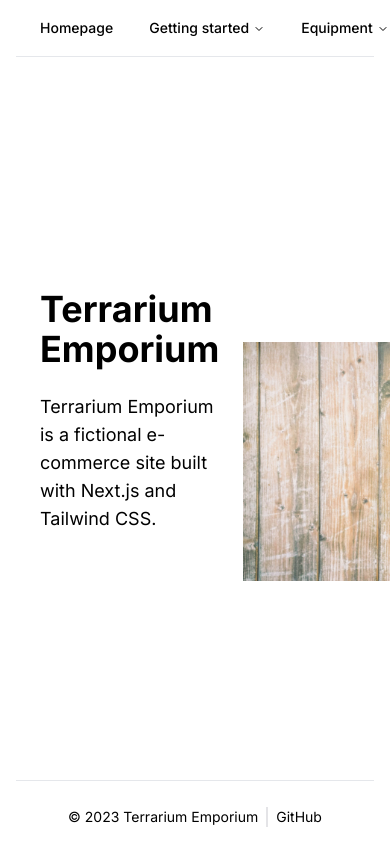
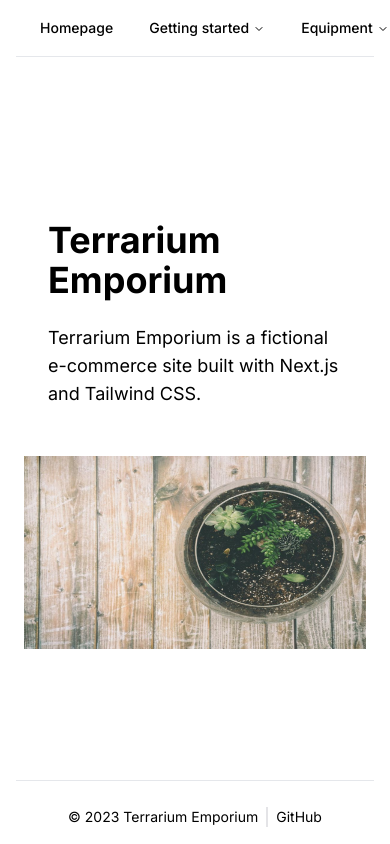
Before and after one commit to orenfackrell/nextjs-ecommerce, a Next.js app: page / in a window 390 px wide. Shown: the top 844 px of the page. Built offline with nearby package versions, Linux system fonts and the light colour scheme; a web font is replaced by a local one.

Commit message:
make hero responsive for smaller screens

```diff
--- a/app/components/hero.tsx
+++ b/app/components/hero.tsx
@@ -4,7 +4,7 @@
 
 export function Hero() {
   return (
-    <section className="flex items-center justify-between w-full">
+    <section className="flex-col flex items-center justify-between w-full my-4 md:h-1/3 md:flex-row p-2">
       <div className="flex flex-col items-start justify-center w-full h-full p-6 space-y-6">
         <h1 className="text-4xl font-bold">Terrarium Emporium</h1>
         <p className="text-lg">
@@ -12,13 +12,15 @@
         </p>
         <a href="/" />
       </div>
-      <Image
-        className="place-self-end"
-        src="/hero-desktop.jpg"
-        width={720}
-        height={760}
-        alt="Screenshots of the dashboard project showing desktop version"
-      />
+      <div className="relative w-full max-w-2xl h-full aspect-video">
+        <Image
+          className="place-self-end"
+          src="/hero-desktop.jpg"
+          quality={100}
+          fill
+          alt="Screenshots of the dashboard project showing desktop version"
+        />
+      </div>
     </section>
   );
 }
```
Also changed, not shown: public/hero-desktop.jpg.
